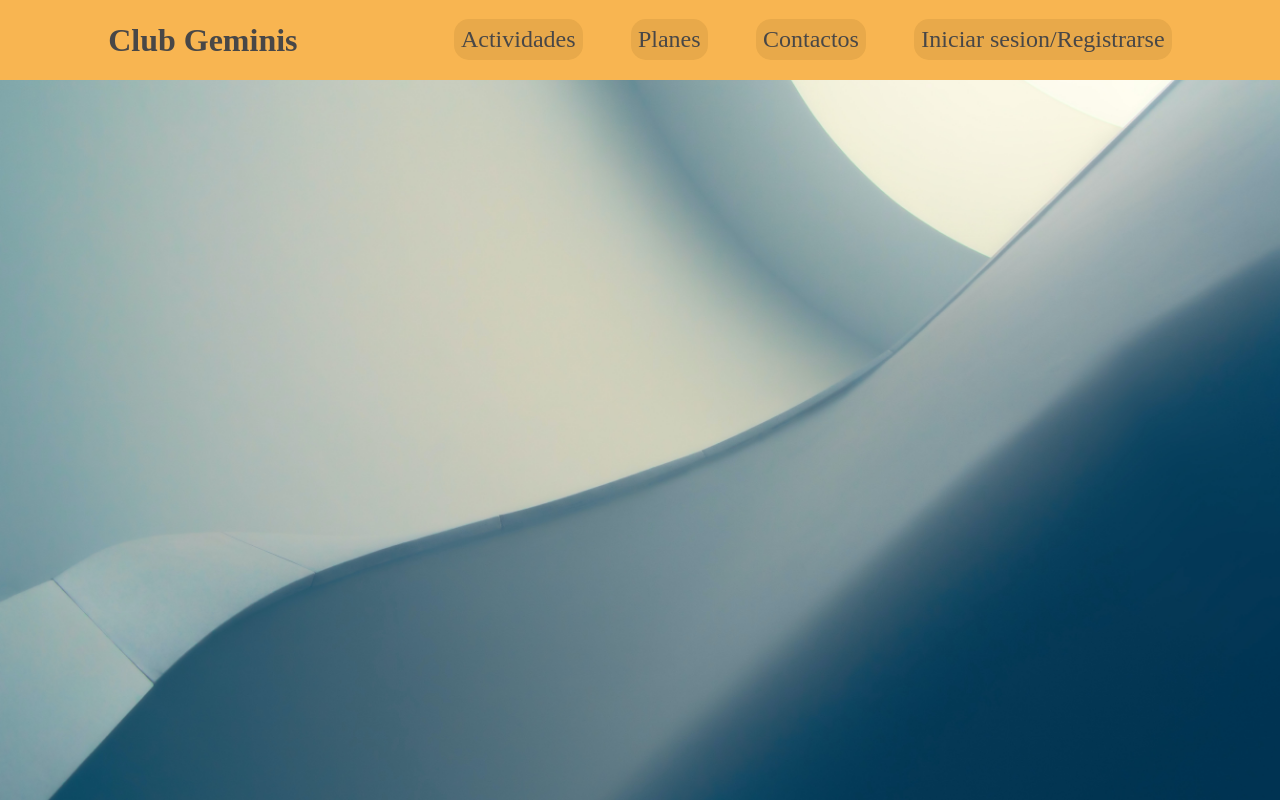
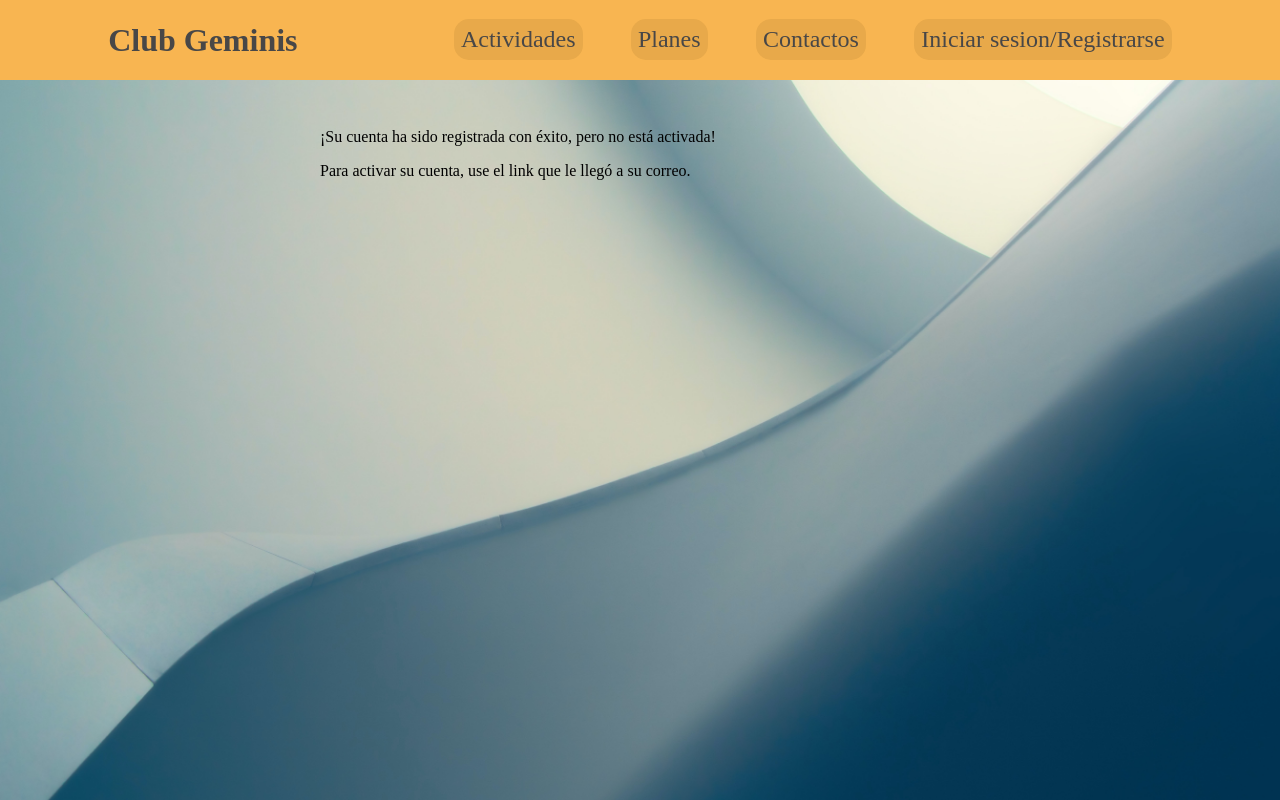
Before and after one commit to sip2022/frontend-client, a React (Create React App) app: page /activacion in a window 1280 px wide. Built offline with nearby package versions, Linux system fonts and the light colour scheme.

Commit message:
Conexión con el Back solucionado
Pudimos conectar el front con el back, registrando exitosamente un usuario.

Falta obtener el token JWT, en la pagina de login.

```diff
--- a/package.json
+++ b/package.json
@@ -9,6 +9,7 @@
     "@testing-library/user-event": "^13.5.0",
     "axios": "^0.26.1",
     "cors": "^2.8.5",
+    "http-proxy-middleware": "^2.0.4",
     "js-cookie": "^3.0.1",
     "react": "^17.0.2",
     "react-dom": "^17.0.2",
--- a/src/App.js
+++ b/src/App.js
@@ -9,6 +9,7 @@ import {Routes, Route} from 'react-router-dom';
 import NewUserPage from './pages/NewUser';
 import { useState } from 'react';
 import UserListPage from './pages/UserListPage';
+import ActivacionPage from './pages/ActivacionPage';
 
 
 
@@ -24,6 +25,7 @@ function App() {
           <Route path='/contactos' element={<ContactosPage />} />
           <Route path='/login' element={<LoginPage />} />
           <Route path='/newUser' element={<NewUserPage />} />
+          <Route path='/activacion' element={<ActivacionPage />} />
           <Route path='/userList' element={<UserListPage />} />
         </Routes>
       </Layout>
--- a/src/components/login/NewUserForm.js
+++ b/src/components/login/NewUserForm.js
@@ -45,8 +45,7 @@ function NewUserForm(props) {
             enteredPass
         ))
             .then(()=>{
-                // navigate('/', {replace: true})
-                console.log("Registro exitoso!")
+                navigate('/activacion', {replace: true})
             })
             .catch(function(error){
                 console.log(error)
--- /dev/null
+++ b/src/pages/ActivacionPage.js
@@ -0,0 +1,11 @@
+function ActivacionPage() {
+    return(
+        <section>
+            <p>¡Su cuenta ha sido registrada con éxito, pero no está activada!</p>
+            <p>Para activar su cuenta, use el link que le llegó a su correo.</p>
+            {/* TODO Si no ha recibido el mail, pulse aquí para reenviarlo */}
+        </section>
+    );
+}
+
+export default ActivacionPage;
--- a/src/services/auth.service.js
+++ b/src/services/auth.service.js
@@ -1,12 +1,13 @@
 import axios from "axios";
+
 // URL a la que pegar para login --> /singup y /singin
 // const API_URL = "http://localhost:8080/api/auth/";
 const API_URL = "https://sip-api-dev.herokuapp.com"
 
 const headers = {
     'Content-Type': 'application/json'
+    // 'Access-Control-Allow-Origin': '*'
 }
-
 
 class AuthService {
 
@@ -27,14 +28,15 @@ class AuthService {
 
     register(firstName, lastName, dni, email, age, phone, password) {
         //   https://sip-api-dev.herokuapp.com/user
-        return axios.post(API_URL+"/register", JSON.stringify({
+        return axios.post(API_URL + "/register", JSON.stringify({
             dni: dni,
             password: password,
             email: email,
             firstName: firstName,
             lastName: lastName,
             age: age,
-            phone: phone,
+            // phone: JSON.stringify(phone),
+            phone: 2134,
             "rolesNames": ["USER"]
         }), {
             headers: headers
--- a/src/services/user.service.js
+++ b/src/services/user.service.js
@@ -2,6 +2,7 @@ import axios from 'axios';
 import authHeader from './auth-Header';
 
 const API_URL = 'https://sip-api-dev.herokuapp.com/';
+
 
 class UserService {
 
```
Also changed, not shown: 1 other file (tests, documents, lock files or other folders).
